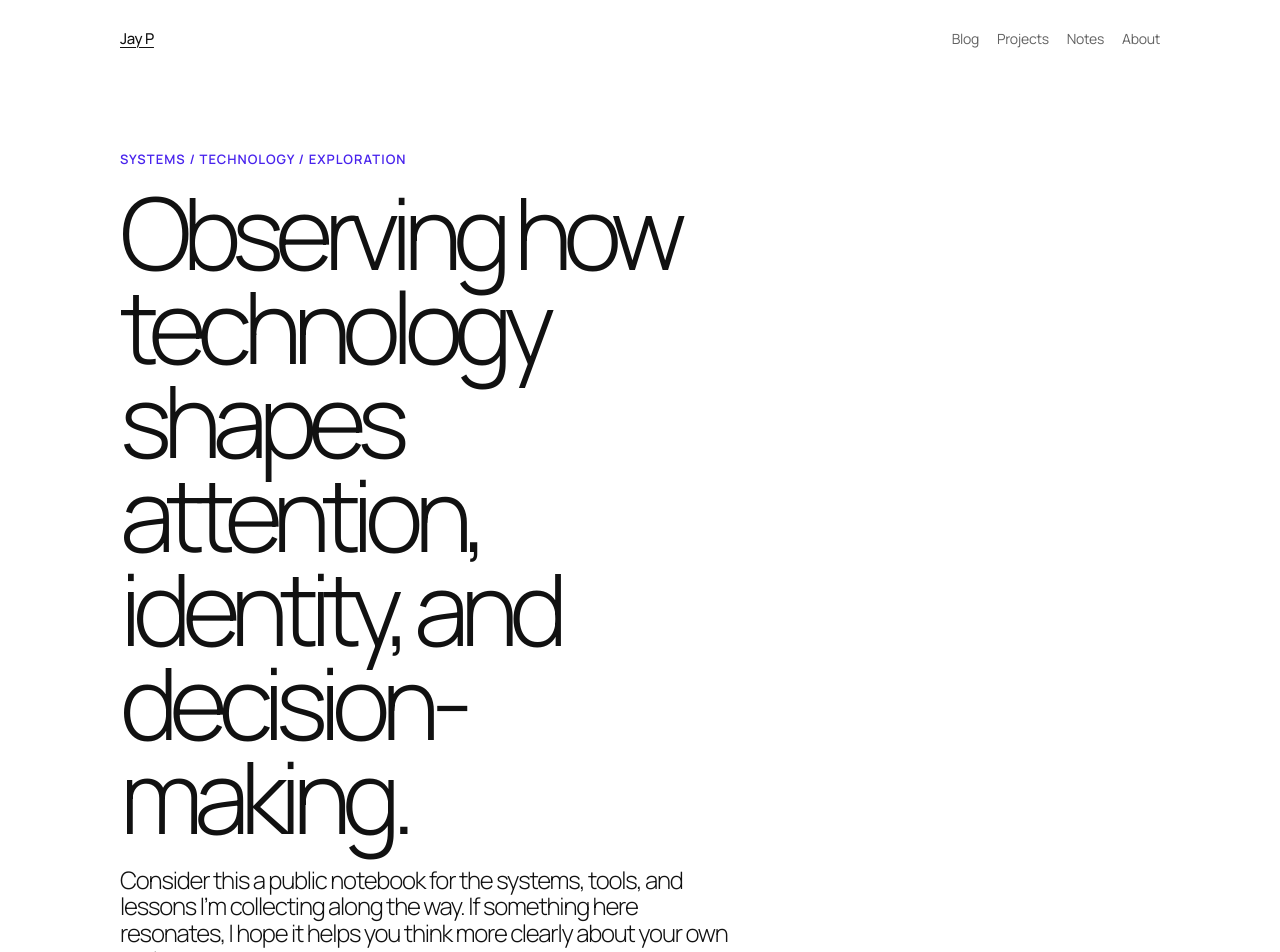
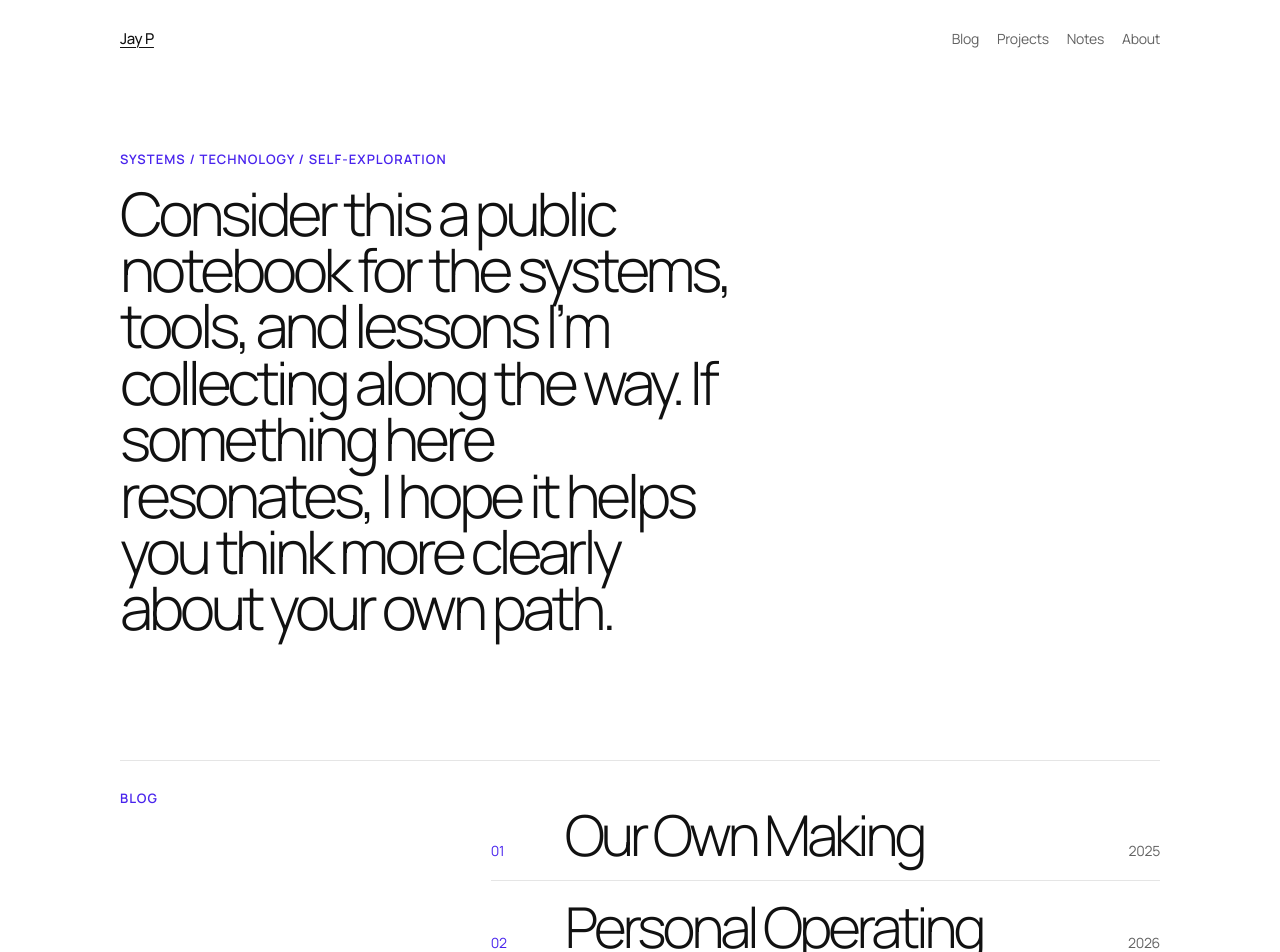
Before and after one commit to JayPendleton/blog, a Next.js app: page / in a window 1280 px wide. Shown: the top 952 px of the page. Built offline with nearby package versions, Linux system fonts and the light colour scheme.

Commit message:
change greeting

```diff
--- a/app/globals.css
+++ b/app/globals.css
@@ -99,9 +99,9 @@ button {
 .intro h1 {
   max-width: 850px;
   margin: 0;
-  font-size: clamp(46px, 8.2vw, 100px);
+  font-size: clamp(46px, 8.2vw, 60px);
   line-height: 0.94;
-  letter-spacing: -0.088em;
+  letter-spacing: -0.067em;
   font-weight: 300;
 }
 
--- a/app/page.tsx
+++ b/app/page.tsx
@@ -46,11 +46,12 @@ export default function HomePage() {
 
       <section className="intro">
         <div>
-          <p className="kicker">Systems / Technology / exploration</p>
-          <h1>Observing how technology shapes attention, identity, and decision-making.</h1>
+          <p className="kicker">Systems / Technology / Self-exploration</p>
+          <h1>Consider this a public notebook for the systems, tools, and lessons I’m collecting along the way.
+            If something here resonates, I hope it helps you think more clearly about your own path.</h1>
+            {/* Observing how technology shapes attention, identity, and decision-making.</h1> */}
           <p className="intro-copy">
-            Consider this a public notebook for the systems, tools, and lessons I’m collecting along the way.
-            If something here resonates, I hope it helps you think more clearly about your own path.
+
 
             {/* Essays, projects, and notes on personal operating systems,
             agentic software, product taste, and daily execution. */}
```
